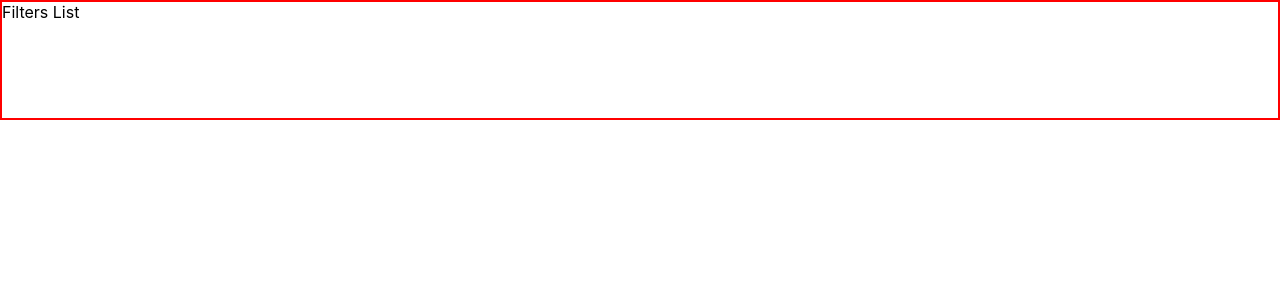
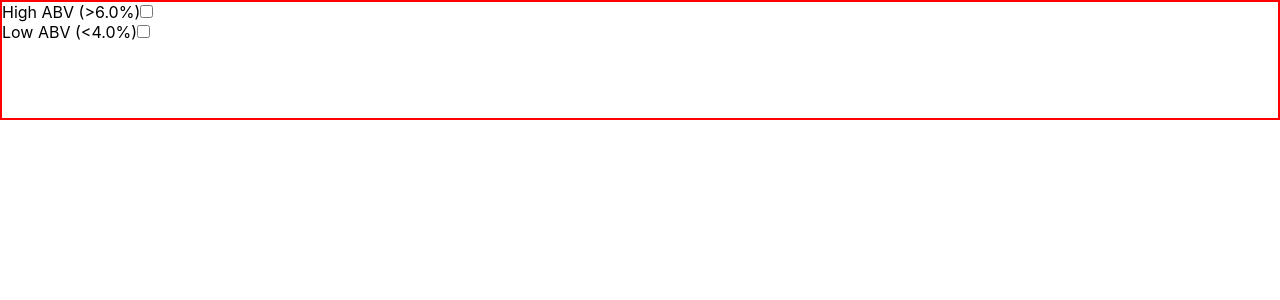
Before and after one commit to jjgray90/punk-api, a React (Create React App) app: page / in a window 1280 px wide. Shown: the top 300 px of the page. Built offline with nearby package versions, Linux system fonts and the light colour scheme; no server answers.

Commit message:
query params adding

```diff
--- a/src/App.jsx
+++ b/src/App.jsx
@@ -5,21 +5,19 @@ import Navbar from "./containers/Navbar/Navbar";
 
 const App = () => {
   const [beers, setBeers] = useState();
-  const [apiCall, setApiCall] = useState(false);
-  const [params, setParams] = useState("?abv_gt=6");
-
-  console.log(params);
+  const [params, setParams] = useState("");
 
   const getBeers = async () => {
     try {
-      const response = await fetch("https://api.punkapi.com/v2/beers" + params);
+      const response = await fetch(
+        "https://api.punkapi.com/v2/beers?" + params
+      );
 
       if (!response.ok) {
         throw new Error(response.status + " error with request");
       }
       const data = await response.json();
       setBeers(data);
-      setApiCall(true);
     } catch (error) {
       alert(error.message);
     }
@@ -27,15 +25,14 @@ const App = () => {
 
   useEffect(() => {
     getBeers();
-
-  }, []);
+  }, [params]);
 
   return (
     <section className="app">
       <div className="app__nav">
         <Navbar params={params} setParams={setParams} />
       </div>
-      <div className="app__main">{apiCall && <Main beers={beers} />}</div>
+      <div className="app__main">{beers && <Main beers={beers} />}</div>
     </section>
   );
 };
--- a/src/components/CardList/CardList.scss
+++ b/src/components/CardList/CardList.scss
@@ -1,5 +1,4 @@
 .card-list {
-  display: grid;
   display: grid;
   grid-template-columns: repeat(auto-fit, minmax(200px, max-content));
   justify-content: center;
--- a/src/components/FilterItem/FilterItem.jsx
+++ b/src/components/FilterItem/FilterItem.jsx
@@ -0,0 +1,50 @@
+import { useState, useEffect } from "react";
+
+const FilterItem = ({
+  type,
+  name,
+  value,
+  setParams,
+  paramsObj,
+  setParamsObj,
+}) => {
+  const [checked, setChecked] = useState();
+
+  const addKey = () => {
+    setParamsObj((currentState) => {
+      const newObj = { ...currentState, ...value };
+      setParams(new URLSearchParams(newObj).toString());
+      return newObj;
+    });
+  };
+
+  const removeKey = () => {
+    setParamsObj((currentState) => {
+      const { value, ...rest } = currentState;
+      setParams(new URLSearchParams(rest).toString());
+      return rest;
+    });
+  };
+
+  useEffect(() => {
+    if (checked) {
+      addKey();
+    }
+    if (!checked && paramsObj) {
+      removeKey();
+    }
+  }, [checked]);
+
+  return (
+    <section className="filter-item">
+      <label htmlFor={name}>{name}</label>
+      <input
+        type={type}
+        name={name}
+        onChange={(e) => setChecked(e.target.checked)}
+      />
+    </section>
+  );
+};
+
+export default FilterItem;
--- a/src/components/FiltersList/FiltersList.jsx
+++ b/src/components/FiltersList/FiltersList.jsx
@@ -1,7 +1,30 @@
+import { useState } from "react";
 import "./FiltersList.scss";
+import FilterItem from "../FilterItem/FilterItem";
 
-const FiltersList = () => {
-  return <p>Filters List</p>;
+const FiltersList = ({ params, setParams }) => {
+  const [paramsObj, setParamsObj] = useState();
+
+  return (
+    <section className="filters-list">
+      <FilterItem
+        type="checkbox"
+        name="High ABV (>6.0%)"
+        value={{ abv_gt: 6 }}
+        setParams={setParams}
+        paramsObj={paramsObj}
+        setParamsObj={setParamsObj}
+      />
+      <FilterItem
+        type="checkbox"
+        name="Low ABV (<4.0%)"
+        value={{ abv_lt: 4 }}
+        setParams={setParams}
+        paramsObj={paramsObj}
+        setParamsObj={setParamsObj}
+      />
+    </section>
+  );
 };
 
 export default FiltersList;
--- a/src/containers/Navbar/Navbar.jsx
+++ b/src/containers/Navbar/Navbar.jsx
@@ -1,8 +1,8 @@
 import "./Navbar.scss";
 import FiltersList from "../../components/FiltersList/FiltersList";
 
-const Navbar = () => {
-  return <FiltersList />;
+const Navbar = ({ params, setParams }) => {
+  return <FiltersList params={params} setParams={setParams} />;
 };
 
 export default Navbar;
```
